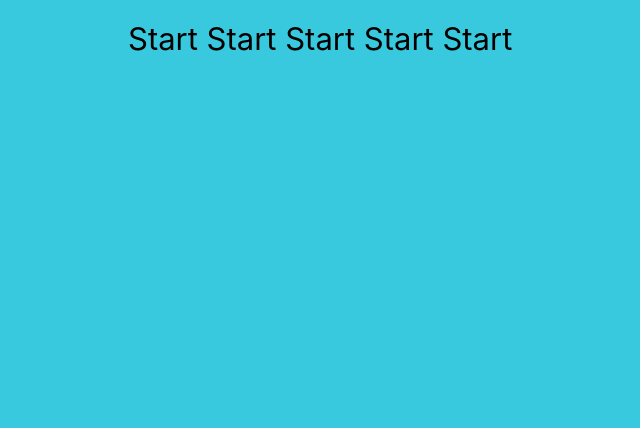
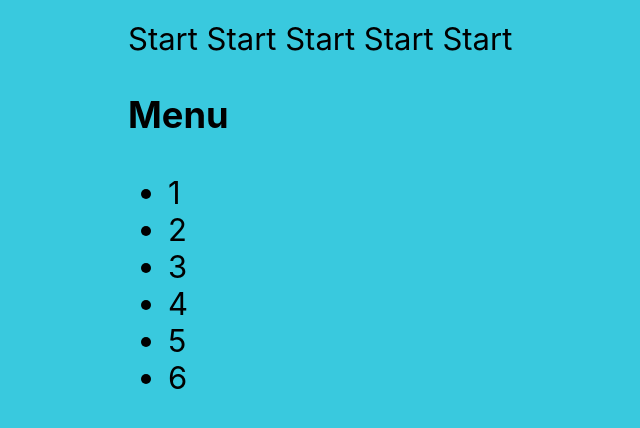
Before and after one commit to SlavaShensev/lessons-kabzda, a React (Create React App) app: page / in a window 1280 px wide. Shown: the top 428 px of the page, without its empty margins (212-852 px from the left). Built offline with nearby package versions, Linux system fonts and the light colour scheme.

Commit message:
refactoring_UncontrolledAccordion_8

```diff
--- a/src/App.css
+++ b/src/App.css
@@ -11,3 +11,7 @@ body {
     text-shadow: 1px 1px 2px black, 0 0 1em #000000;
     cursor: pointer;
 }
+
+.accordion {
+    color: coral;
+}
--- a/src/App.tsx
+++ b/src/App.tsx
@@ -21,7 +21,7 @@ function App() {
 
             {/*<UncontrolledRating/>*/}
             {/*<UncontrolledRating/>*/}
-            {/*<UncontrolledAccordion slogan={'Menu'}/>*/}
+            <UncontrolledAccordion slogan={'Menu'}/>
             {/*<UncontrolledAccordion slogan={'Menu'}/>*/}
         </div>
     );
--- a/src/components/component/UncontrolledAccordion/UncontrolledAccordion.tsx
+++ b/src/components/component/UncontrolledAccordion/UncontrolledAccordion.tsx
@@ -1,7 +1,7 @@
 import React, {useState} from 'react';
 
 type AccordionPropsType = {
-    slogan?: string
+    slogan: string
     collapsed?: boolean
 }
 
@@ -9,11 +9,11 @@ function UncontrolledAccordion(props: AccordionPropsType) {
     let [on, setOn] = useState(false)
     return (
         <div className='Accordion'>
-            <AccordionTitle slogan={props.slogan}/>
-            <button onClick={() => {
-                setOn(!on)
-            }}>TOGGLE
-            </button>
+            <AccordionTitle slogan={props.slogan}
+                            onClick={() => {
+                                setOn(!on)
+                            }}
+            />
             {!on && <AccordionBody/>}
         </div>
     )
@@ -21,17 +21,16 @@ function UncontrolledAccordion(props: AccordionPropsType) {
 
 type AccordionTitle = {
     slogan?: string
+    onClick: () => void
 }
 const AccordionTitle = (props: AccordionTitle) => {
-    return (
-        <div>
-            {props.slogan}
-        </div>
-    )
+    return <h3 onClick={() => {
+        props.onClick()
+    }}>
+        {props.slogan}
+    </h3>
 }
-type AccordionBody = {
-    slogan: string
-}
+
 const AccordionBody = () => {
     return (
         <div>
@@ -42,9 +41,6 @@ const AccordionBody = () => {
                 <li>4</li>
                 <li>5</li>
                 <li>6</li>
-                <li>7</li>
-                <li>8</li>
-                <li>9</li>
             </ul>
         </div>
     )
```
Also changed, not shown: 1 other file (tests, documents, lock files or other folders).
